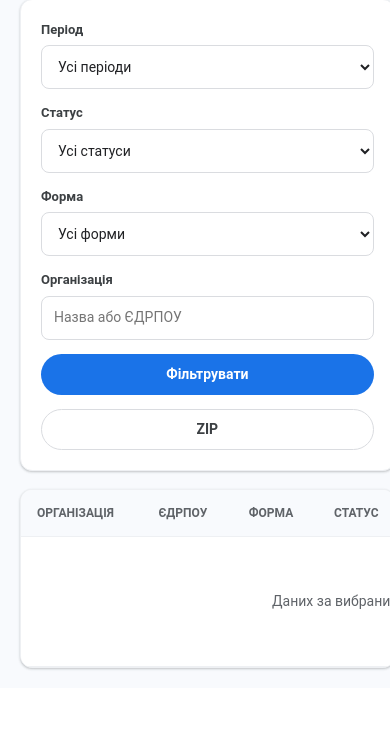
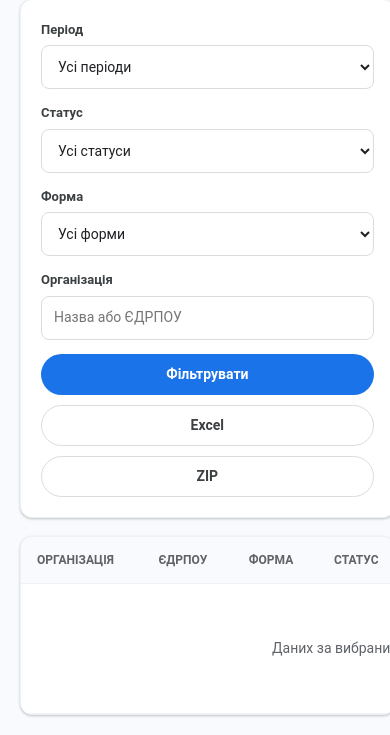
Before and after one commit to BoDubiak/zvit-system, a Django app: page /dashboard/ in a window 390 px wide; the page is wider, and only the part inside the window is pictured. Shown: the part 412-1147 px from the top of that part. Before the commit the page ends 1083 px from the top of that part, so only its background shows below. Run offline with Django 5.2, Linux system fonts and the light colour scheme; the visitor is signed in with stand-in values (Sample User, id 1); data that the repository does not hold is empty.

Commit message:
Fix dashboard Excel export and toolbar layout

```diff
--- a/reports/views.py
+++ b/reports/views.py
@@ -3,7 +3,7 @@ from io import BytesIO
 from django.contrib import messages
 from django.contrib.auth.decorators import login_required, user_passes_test
 from django.core.paginator import Paginator
-from django.http import FileResponse, Http404
+from django.http import FileResponse
 from django.shortcuts import get_object_or_404, redirect, render
 from django.views.decorators.http import require_POST
 
@@ -158,14 +158,12 @@ def generate_expected_reports_view(request):
 @user_passes_test(can_manage_reports)
 def export_control_report(request):
     period_id = request.GET.get("period")
-    if not period_id:
-        raise Http404("Період не вказано")
-    period = get_object_or_404(ReportingPeriod, pk=period_id)
+    period = get_object_or_404(ReportingPeriod, pk=period_id) if period_id else None
     workbook = build_control_report(period, organization_ids=managed_organization_ids(request.user))
     buffer = BytesIO()
     workbook.save(buffer)
     buffer.seek(0)
-    filename = f"control_report_{period.year}_{period.quarter}.xlsx"
+    filename = f"control_report_{period.year}_{period.quarter}.xlsx" if period else "control_report_all_periods.xlsx"
     return FileResponse(buffer, as_attachment=True, filename=filename)
 
 
--- a/static/css/main.css
+++ b/static/css/main.css
@@ -170,9 +170,17 @@ h1 {
 
 .toolbar {
     display: grid;
-    grid-template-columns: repeat(4, minmax(180px, 1fr)) auto auto;
+    grid-template-columns: repeat(4, minmax(160px, 1fr)) auto;
     gap: 14px;
     align-items: end;
+}
+
+.toolbar-actions {
+    display: flex;
+    gap: 10px;
+    align-items: end;
+    justify-content: flex-end;
+    flex-wrap: nowrap;
 }
 
 .field,
@@ -473,6 +481,12 @@ tbody tr:hover {
     .toolbar {
         grid-template-columns: repeat(2, minmax(0, 1fr));
     }
+
+    .toolbar-actions {
+        grid-column: 1 / -1;
+        justify-content: flex-start;
+        flex-wrap: wrap;
+    }
 }
 
 @media (max-width: 640px) {
@@ -488,6 +502,11 @@ tbody tr:hover {
         grid-template-columns: 1fr;
     }
 
+    .toolbar-actions {
+        flex-direction: column;
+        align-items: stretch;
+    }
+
     .button,
     button,
     input[type="submit"] {
--- a/templates/reports/admin_dashboard.html
+++ b/templates/reports/admin_dashboard.html
@@ -49,13 +49,16 @@
                 <label for="organization">Організація</label>
                 <input id="organization" name="organization" value="{{ filters.organization }}" placeholder="Назва або ЄДРПОУ">
             </div>
+            <div class="toolbar-actions">
                 <button type="submit">Фільтрувати</button>
                 {% if filters.period %}
                     <a class="button secondary" href="{% url 'export_control_report' %}?period={{ filters.period }}">Excel</a>
                     <a class="button secondary" href="{% url 'export_archives' %}?period={{ filters.period }}">ZIP</a>
                 {% else %}
+                    <a class="button secondary" href="{% url 'export_control_report' %}">Excel</a>
                     <a class="button secondary" href="{% url 'export_archives' %}">ZIP</a>
                 {% endif %}
+            </div>
         </form>
     </div>
 </div>
```
Also changed, not shown: reports/excel.py (+4 -3 lines), reports/tests.py (+37 -0 lines). Lines whose indentation alone changed are shown as unchanged.
